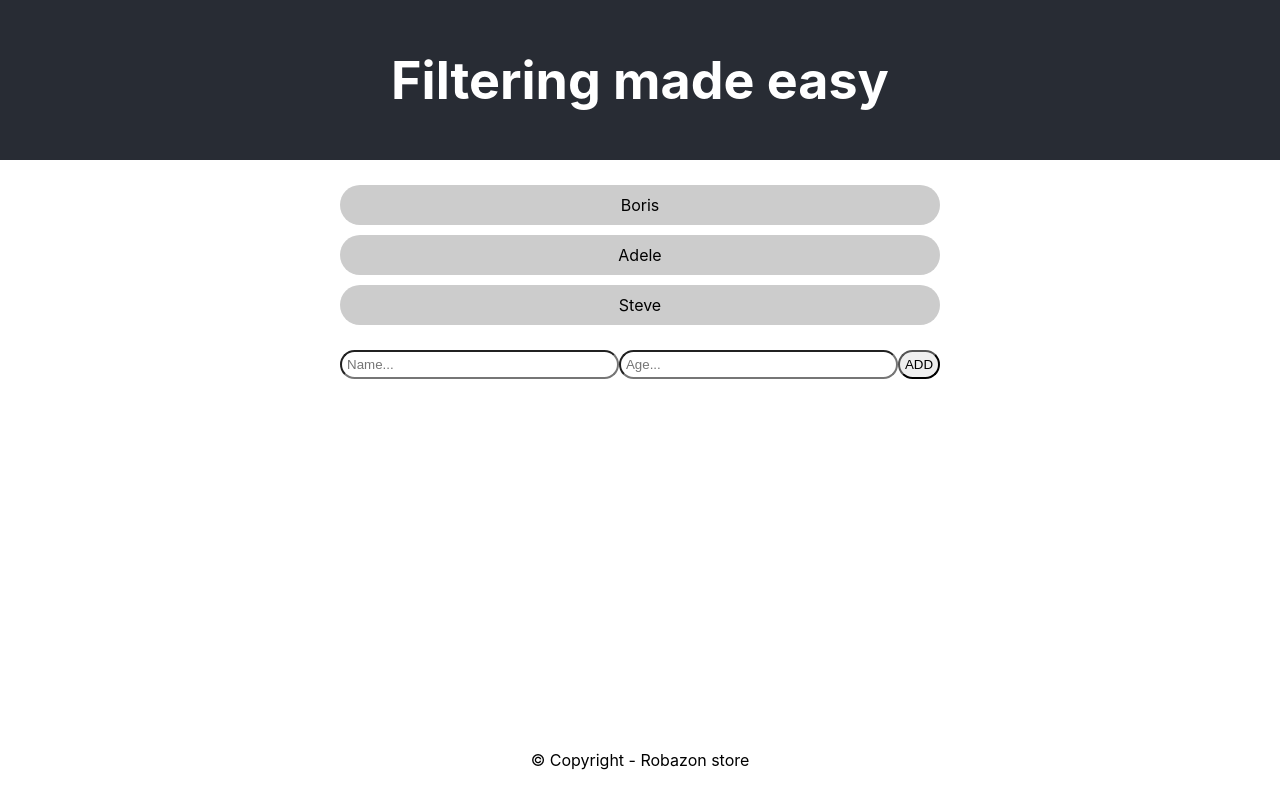
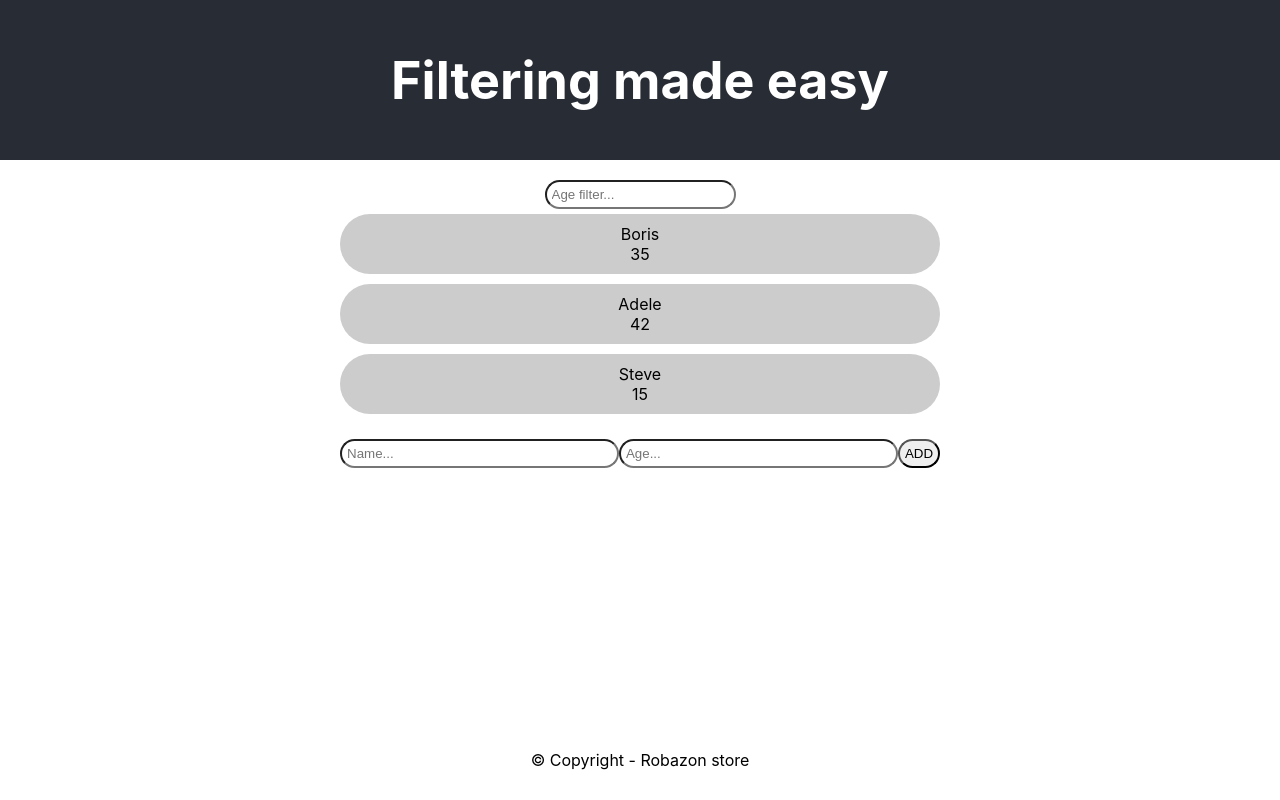
Before and after one commit to FBW23/react-snippets, a React (Create React App) app in the folder 10-redux/age-filter-lc/: page / in a window 1280 px wide. Built offline with nearby package versions, Linux system fonts and the light colour scheme.

Commit message:
Filering with Redux

```diff
--- a/10-redux/age-filter-lc/src/App.js
+++ b/10-redux/age-filter-lc/src/App.js
@@ -2,6 +2,7 @@ import React from 'react';
 import './App.scss';
 import PersonList from './components/PersonList';
 import PersonAdd from './components/PersonAdd';
+import PersonFilter from './components/PersonFilter';
 
 function App() {
   return (
@@ -11,6 +12,7 @@ function App() {
       </header>
       <main>
         <div className="persons-container">
+          <PersonFilter></PersonFilter>
           <PersonList></PersonList>
           <PersonAdd></PersonAdd>
         </div>
--- a/10-redux/age-filter-lc/src/App.scss
+++ b/10-redux/age-filter-lc/src/App.scss
@@ -60,6 +60,14 @@ main {
   }
 }
 
+.person-search {
+  input {
+    padding: 5px;
+    border-radius: 15px;
+    outline: none;
+  }
+}
+
 footer {
   height: 10vh;
   display: grid;
--- /dev/null
+++ b/10-redux/age-filter-lc/src/components/PersonFilter.js
@@ -0,0 +1,17 @@
+import React, { Component } from 'react';
+import { connect } from 'react-redux'
+import { updateAgeFilter } from '../store/actions'
+
+class PersonFilter extends Component {
+
+  render() {
+    return ( <div className="person-search">
+      <input type="number" placeholder="Age filter..."
+        onChange={(e) => this.props.updateAgeFilter(e.target.value)}
+      />
+    </div> );
+  }
+}
+
+// this.props.updateAgeFilter
+export default connect(null, { updateAgeFilter })(PersonFilter);
--- a/10-redux/age-filter-lc/src/components/PersonList.js
+++ b/10-redux/age-filter-lc/src/components/PersonList.js
@@ -1,22 +1,35 @@
 import React, { Component } from 'react';
-import { connect } from 'react-redux'
+import { connect } from 'react-redux';
 
 class PersonList extends Component {
 
   render() {
 
-    let persons = this.props.persons || []
-    let jsxPersonList = persons.map(person => (
-      <div className="person" key={person.name}>{person.name}</div>
-    ))
+    let persons = this.props.persons || [];
+    let ageFilter = this.props.ageFilter
 
+    // if ageFilter was set in filter component
+    // then filter the list of persons here dynamically
+    if(ageFilter) {
+      persons = persons.filter(person => person.age >= ageFilter)
+    }
 
-    return ( <div className="persons">{jsxPersonList}</div> );
+    let jsxPersonList = persons.map((person) => (
+      <div className="person" key={person.name}>
+        <div>{person.name}</div>
+        <div>{person.age}</div>
+      </div>
+    ));
+
+    return <div className="persons">
+      {persons.length > 0 ? jsxPersonList : <div>No people available</div>}
+    </div>;
   }
 }
 
 let mapStateToProps = (state) => ({
-  persons: state.persons
-})
+  persons: state.persons, // this.props.persons
+  ageFilter: state.ageFilter // this.props.ageFilter
+});
 
 export default connect(mapStateToProps)(PersonList);
--- a/10-redux/age-filter-lc/src/store/actions.js
+++ b/10-redux/age-filter-lc/src/store/actions.js
@@ -1,3 +1,7 @@
 export const addPerson = (name, age) => (
   {type: 'ADD_PERSON', payload: {name, age} }
 )
+
+export const updateAgeFilter = (age) => (
+  {type: "UPDATE_AGE_FILTER", payload: age}
+)
--- a/10-redux/age-filter-lc/src/store/index.js
+++ b/10-redux/age-filter-lc/src/store/index.js
@@ -9,7 +9,7 @@ const initialState = {
     {name: "Adele", age: 42},
     {name: "Steve", age: 15}
   ],
-  other: ''
+  ageFilter: 0
 }
 
 // create a store + hire store manager (=reducer)
--- a/10-redux/age-filter-lc/src/store/reducer.js
+++ b/10-redux/age-filter-lc/src/store/reducer.js
@@ -3,16 +3,20 @@ const rootReducer = (state, action) => {
   console.log("Reducer received action", action);
 
   switch(action.type) {
+
     case "ADD_PERSON":
       let personNew = action.payload // expect: {name: XYZ, age: Z}
       personNew.id = Date.now() // 1234455
       return {...state, persons: [...state.persons, personNew]}
+
+    case "UPDATE_AGE_FILTER":
+      // action should have the age in the payload
+      return {...state, ageFilter: action.payload }
+
     default:
       return state
   }
 
-  return state
-
 }
 
 export default rootReducer
```
